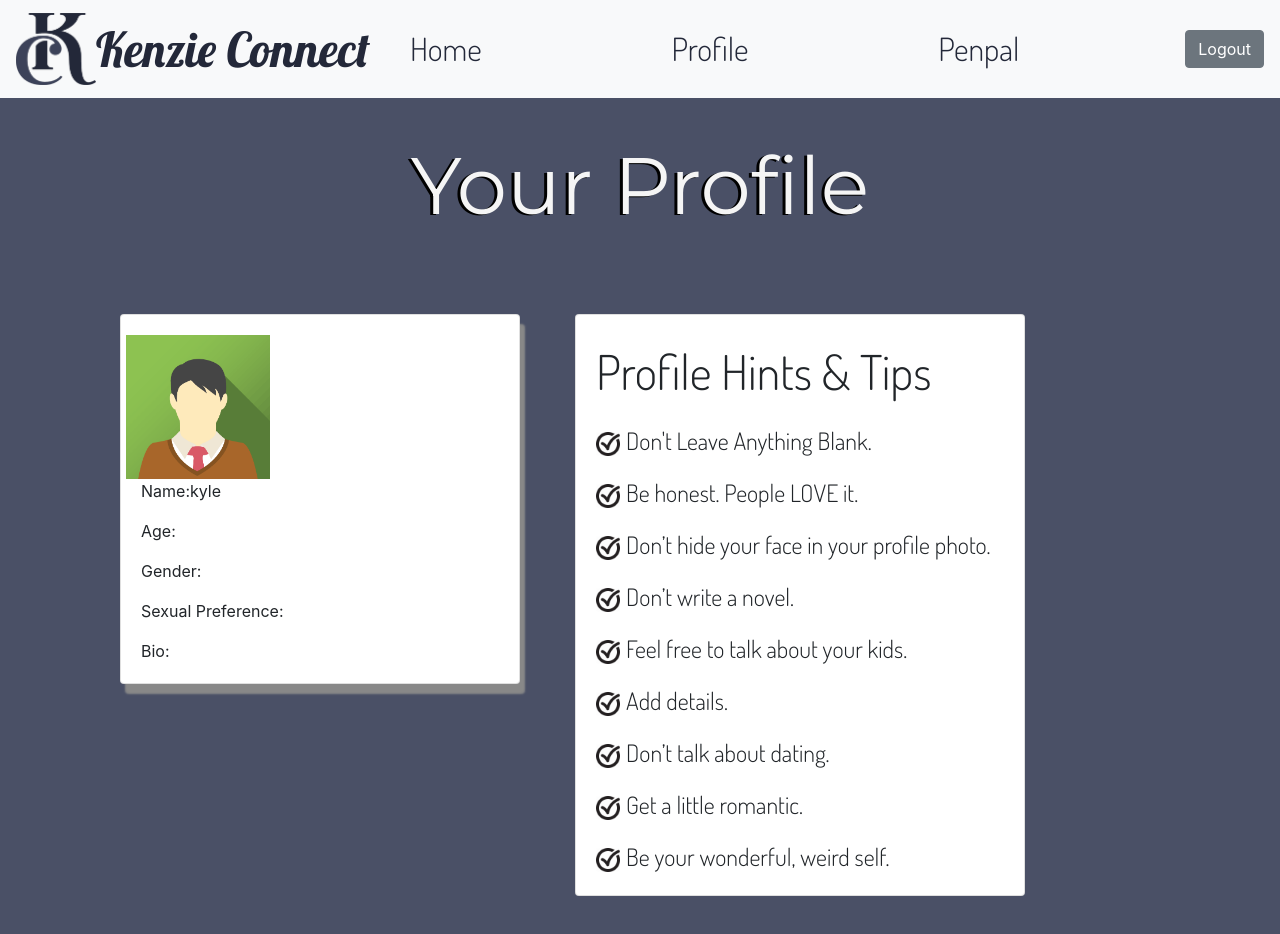
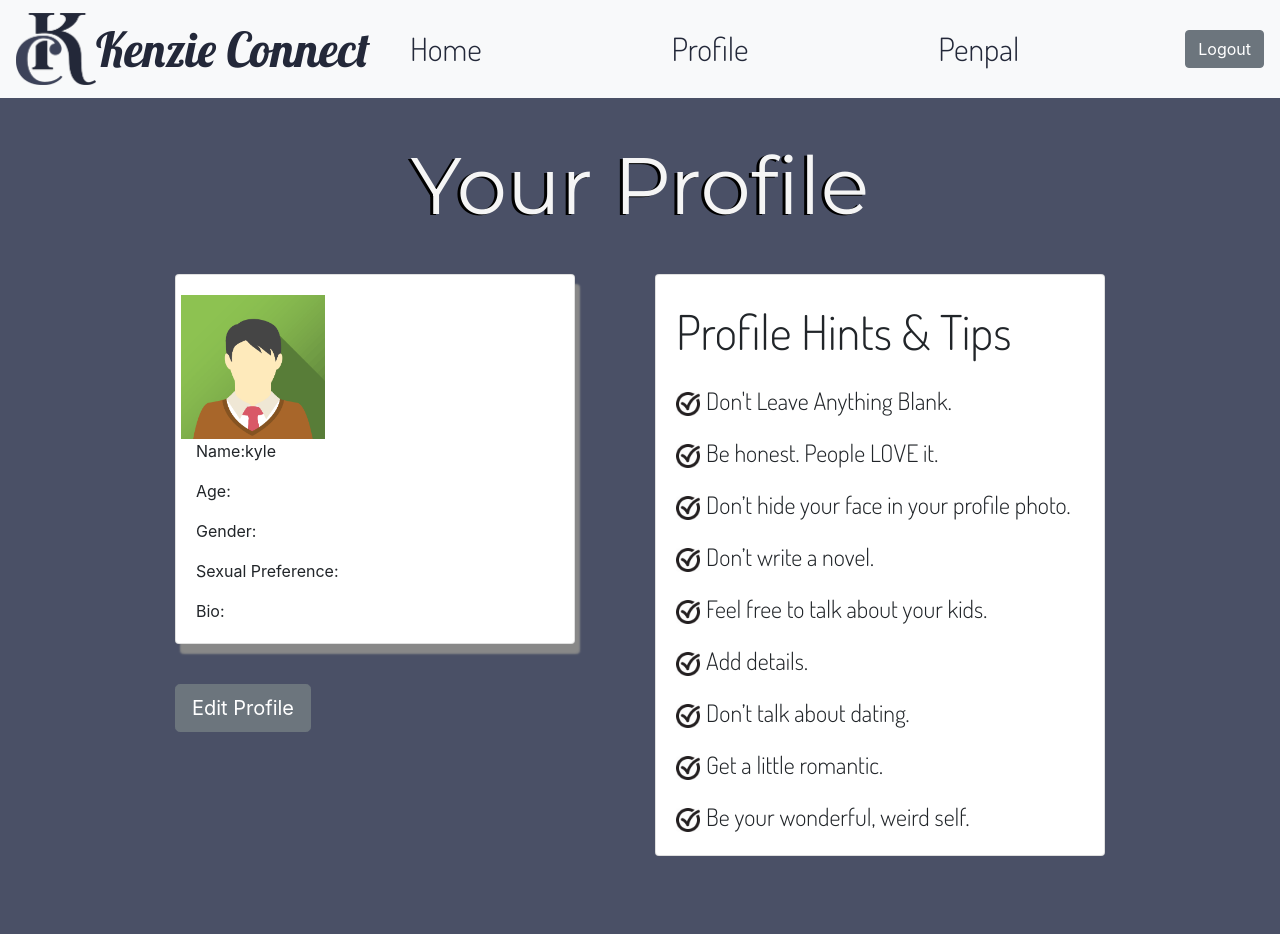
Before and after one commit to AmandaYonce/kenzieconnect, a React (Create React App) app in the folder frontend/: page /profile/kyle in a window 1280 px wide. Shown: the top 934 px of the page. Built offline with nearby package versions, Linux system fonts and the light colour scheme.

Commit message:
profile page styling

```diff
--- a/frontend/src/components/profile.js
+++ b/frontend/src/components/profile.js
@@ -1,6 +1,6 @@
 import React from "react";
 import Header from "./header";
-import { CardBody, Card, Col, Row, CardText } from "reactstrap";
+import { CardBody, Card, Col, Row, CardText, Button } from "reactstrap";
 import { StateContext } from "../App";
 import placeholder from "../images/placeholder.png";
 import Tips from "./tips";
@@ -8,15 +8,15 @@ import Tips from "./tips";
 const Profile = (props) => {
   const { state } = React.useContext(StateContext);
   return (
-      <div style={{ backgroundColor: "#4a5066", height: "1000px" }}>
+      <div style={{ backgroundColor: "#4a5066", height: "1000px"}}>
       <Header />
       <h1 class="profile">Your Profile</h1>
-      <Row style={{ width: "60em", margin: "5em" }}>
-        <Col>
+      <div></div>
+      <Row style={{ width: "60em", marginTop: "2.5em", marginLeft: "auto", marginRight: "auto"}}>
+        <Col col-6 >
           <Card
         style={{
           width: "25em",
-          margin: "0 auto",
           boxShadow: "5px 10px 2px #888888",
         }}
       >
@@ -35,9 +35,11 @@ const Profile = (props) => {
           <CardText>Bio:</CardText>
         </CardBody>
       </Card>
-
+        {/* I don't know how we exactly we want to handle this but I definitely
+        think it would be nice if we had some way to for the user to edit their profile */}
+          <Button size="lg" style={{marginTop: "2em"}}>Edit Profile</Button>
         </Col>
-        <Col>
+        <Col col-6>
         <Tips/>
           </Col>
       </Row>
```
